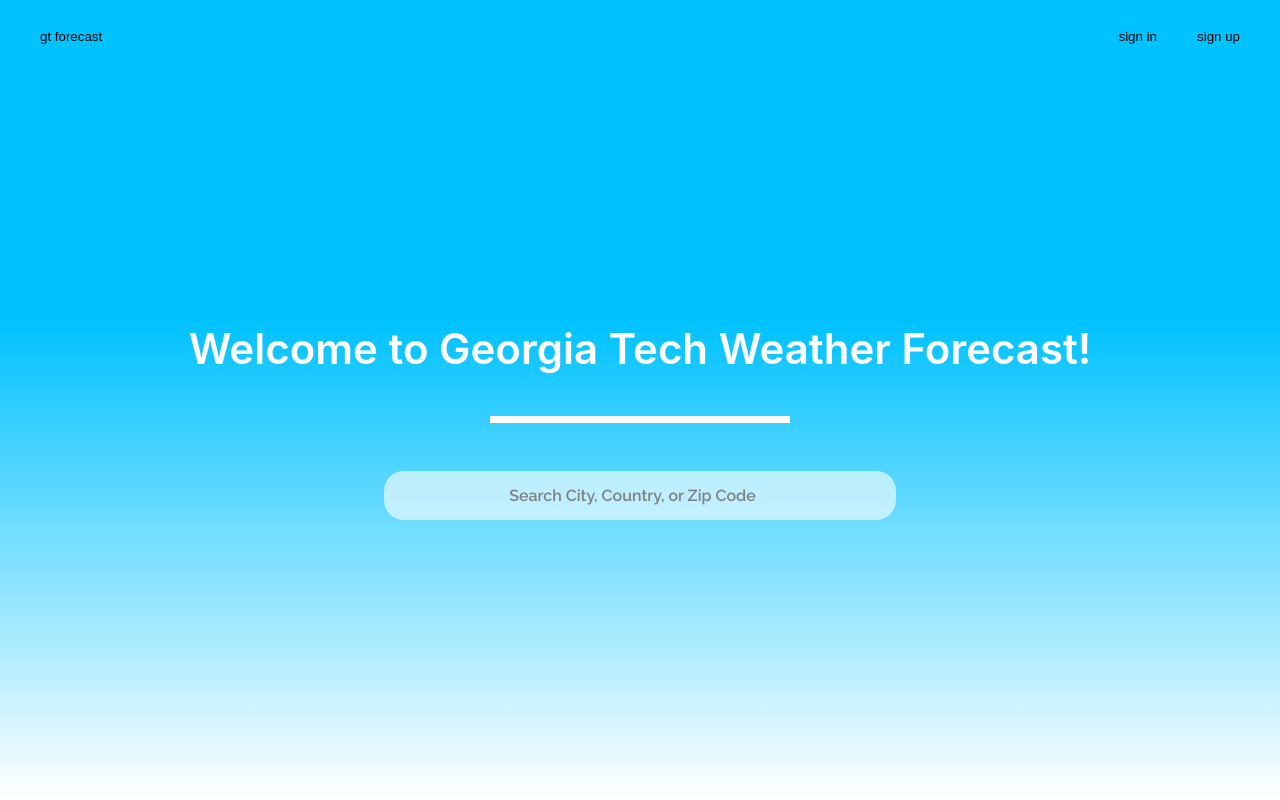
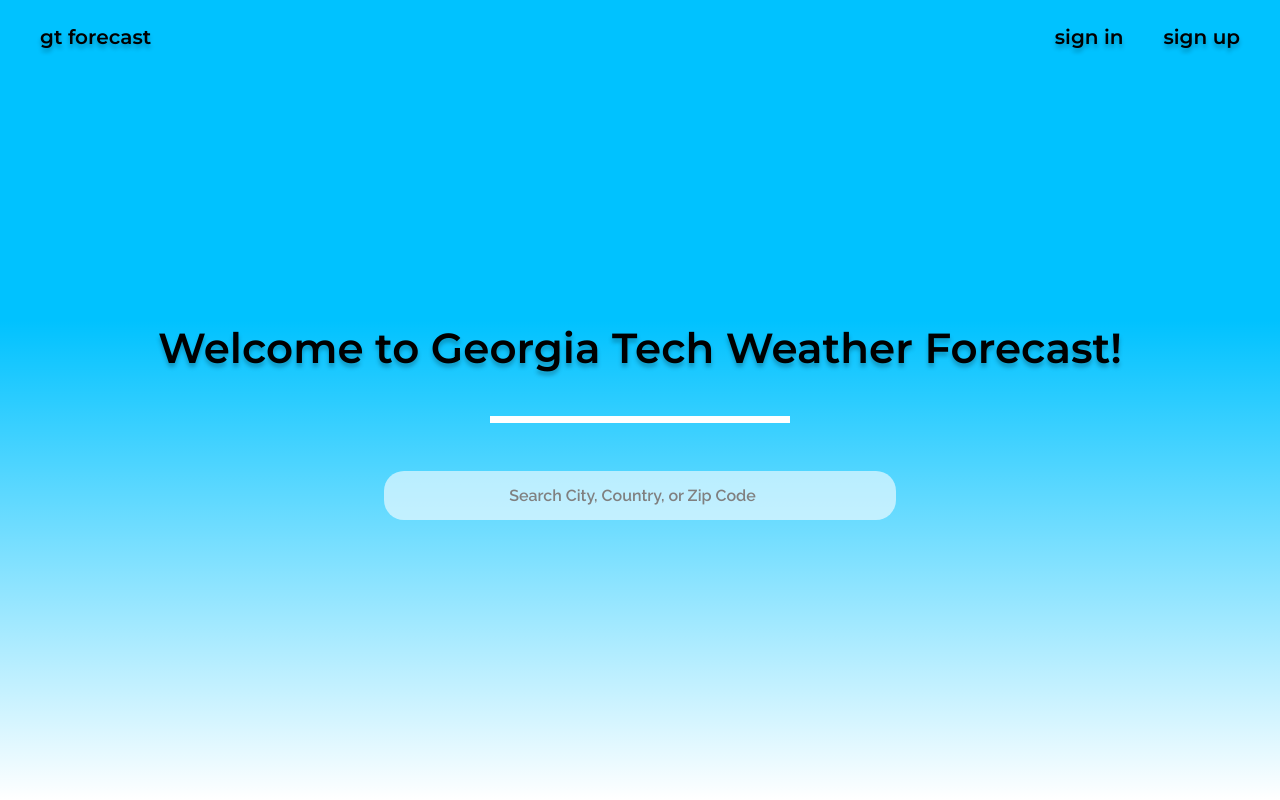
Before and after one commit to GTWeatherForcast/weather-client, a React (Create React App) app: page / in a window 1280 px wide. Built offline with nearby package versions, Linux system fonts and the light colour scheme; the HTML template or start-up script is replaced by a standard one.

Commit message:
Fixed styles.textStyle to be just textStyle (inherited from global App.css)

```diff
--- a/src/components/landing/Landing.js
+++ b/src/components/landing/Landing.js
@@ -52,7 +52,7 @@ export function LandingCard({ setCardIndex, cardIndex = 1 }) {
             {/* <li><Link to="/">gt forecast</Link></li> */}
             <li>
               <button
-                className={`${styles.fakeLink} ${styles.textStyle}`}
+                className={`${styles.fakeLink} textStyle`}
                 onClick={returnToLanding}
               >
                 gt forecast
@@ -62,7 +62,7 @@ export function LandingCard({ setCardIndex, cardIndex = 1 }) {
           <ol>
             <li>
               <button
-                className={`${styles.fakeLink} ${styles.textStyle}`}
+                className={`${styles.fakeLink} textStyle`}
                 onClick={toggleSignIn}
               >
                 sign in
@@ -70,7 +70,7 @@ export function LandingCard({ setCardIndex, cardIndex = 1 }) {
             </li>
             <li>
               <button
-                className={`${styles.fakeLink} ${styles.textStyle}`}
+                className={`${styles.fakeLink} textStyle`}
                 onClick={toggleSignUp}
               >
                 sign up
@@ -83,7 +83,7 @@ export function LandingCard({ setCardIndex, cardIndex = 1 }) {
       <div id={styles["content-container"]}>
         <p
           id={styles["welcome"]}
-          className={`${styles.center} ${styles.textStyle}`}
+          className={`${styles.center} textStyle`}
         >
           Welcome to Georgia Tech Weather Forecast!
         </p>
```
